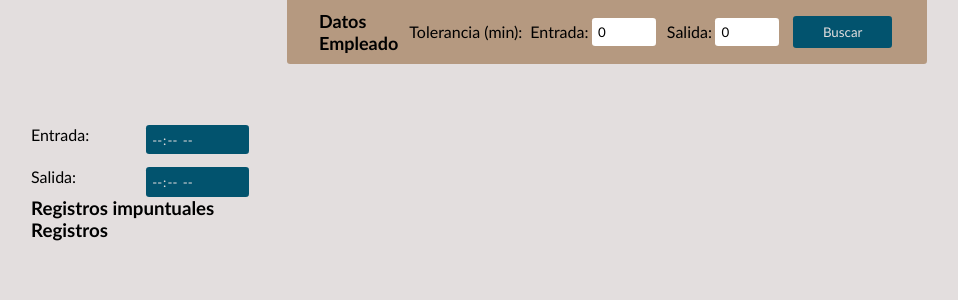
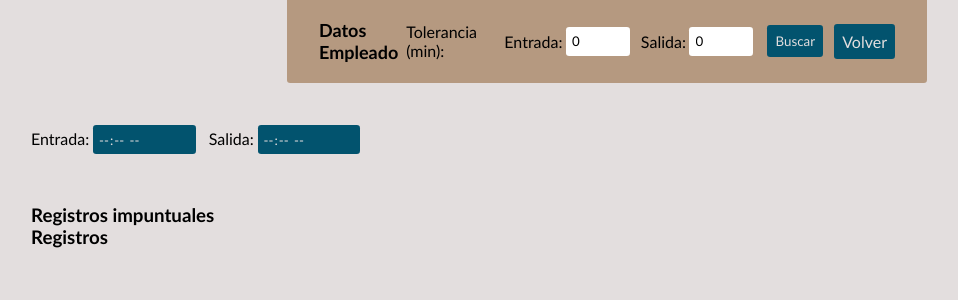
Before and after one commit to LucasFerreiraUBA/TP1---Intro, a Flask app: page /employees/1 in a window 1280 px wide. Shown: the top 300 px of the page, without its empty margins (33-991 px from the left). Run offline with Flask 3, Linux system fonts and the light colour scheme; data that the repository does not hold is empty.

Commit message:
cambios chicos

```diff
--- a/static/styles/main.css
+++ b/static/styles/main.css
@@ -63,3 +63,7 @@ a{
 input[type="number"]{
     max-width: 4rem;
 }
+
+#registers_panel {
+    margin-top: 50px;
+}
--- a/templates/employees/employee.html
+++ b/templates/employees/employee.html
@@ -36,21 +36,25 @@
             <button class="basic-button" onclick="search_unpunctuals()">
                 Buscar
             </button>
-
+            <a class="basic-button back-button" href="/employees">Volver</a>
         </nav>
 
         <form>
             <p id="name"></p>
             <p id="dni"></p>
-            <label for="check_in_time">Entrada:</label>
+            <label for="check_in_time">Entrada:
                 <input type="time" id="check_in_time" name="check_in_time" disabled />
-            <label for="check_out_time">Salida:</label>
+            </label>
+
+            <label for="check_out_time">Salida:
                 <input type="time" id="check_out_time" name="check_out_time" disabled />
+            </label>
+
         </form>
 
+        <div id="registers_panel">
             <div>
                 <h3>Registros impuntuales</h3>
-
                 <ol id="unpunctual_list"></ol>
             </div>
 
@@ -58,6 +62,8 @@
                 <h3>Registros</h3>
                 <ol id="registers_list"></ol>
             </div>
+        </div>
+
 
         <script src="{{ url_for('static', filename='scripts/employees/employee.js')}}"></script>
     </body>
```
Lines whose indentation alone changed are shown as unchanged.
